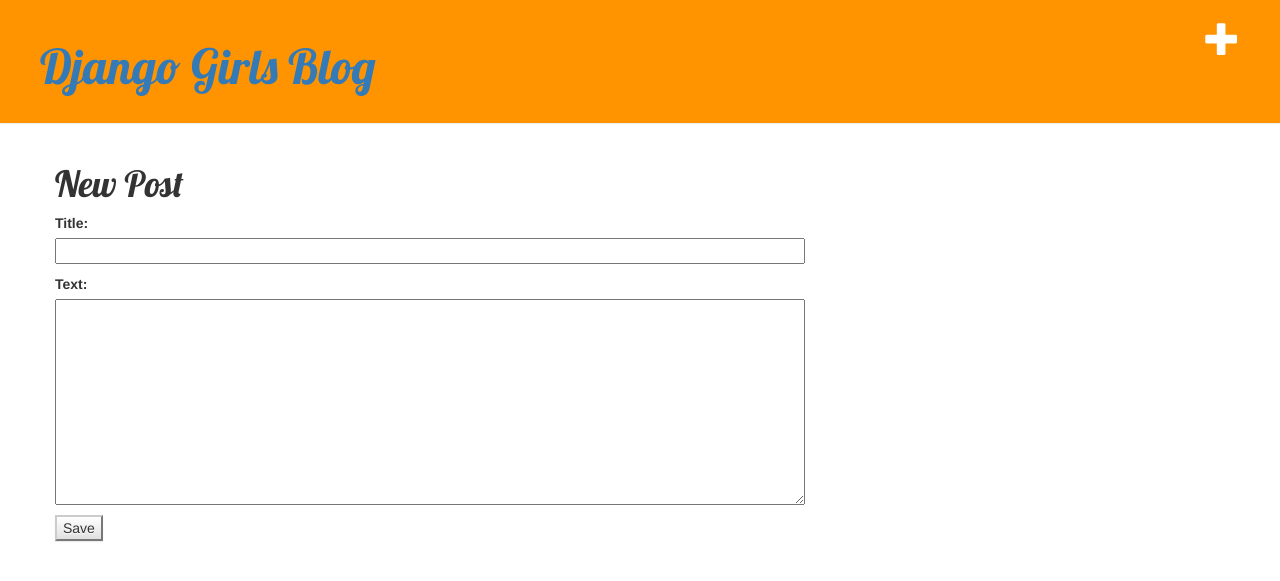
After one commit to Newyee1994/djangogirls, a Django app: page /blog/post/new/ in a window 1280 px wide. The commit adds this page. Shown: the top 581 px of the page. Run offline with Django 3.2, Linux system fonts and the light colour scheme; some libraries are stand-ins or nearby versions.

Commit message:
配置表单：发布文章

```diff
--- /dev/null
+++ b/blog/forms.py
@@ -0,0 +1,8 @@
+from django import forms
+from .models import Post
+
+class PostForm(forms.ModelForm):
+
+    class Meta:
+        model = Post
+        fields = ('title', 'text', )
--- a/blog/templates/blog/base.html
+++ b/blog/templates/blog/base.html
@@ -11,6 +11,9 @@
 
 <body>
 <div class="page-header">
+    <a href="{% url 'post_new' %}" class="top-menu">
+        <span class="glyphicon glyphicon-plus"></span>
+    </a>
     <h1><a href="/">Django Girls Blog</a></h1>
 </div>
 
--- /dev/null
+++ b/blog/templates/blog/post_edit.html
@@ -0,0 +1,10 @@
+{% extends 'blog/base.html' %}
+
+{% block content %}
+    <h1>New Post</h1>
+    <form method="POST" class="post-form">
+        {% csrf_token %}
+        {{ form.as_p }}
+        <button type="submit" class="save btn-default">Save</button>
+    </form>
+{% endblock %}
--- a/blog/urls.py
+++ b/blog/urls.py
@@ -5,4 +5,5 @@
 urlpatterns = [
     url(r'^$', views.post_list, name='post_list'),
     url(r'^post/(?P<pk>[0-9]+)/$', views.post_detail, name='post_detail'),
+    url(r'^post/new/$', views.post_new, name='post_new'),
 ]
--- a/blog/views.py
+++ b/blog/views.py
@@ -1,6 +1,7 @@
-from django.shortcuts import render, get_object_or_404
+from django.shortcuts import render, redirect, get_object_or_404
 from django.utils import timezone
 from .models import Post
+from .forms import PostForm
 
 
 def post_list(request):
@@ -12,3 +13,16 @@
     # Post.objects.get(pk=pk)
     post = get_object_or_404(Post, pk=pk)
     return render(request, 'blog/post_detail.html', {'post': post})
+
+def post_new(request):
+    if request.method == 'POST':
+        form = PostForm(request.POST)
+        if form.is_valid():
+            post = form.save(commit=False)
+            post.author = request.user
+            post.published_date = timezone.now()
+            post.save()
+            return redirect('post_detail', pk=post.pk)
+    else:   # 'GET'
+        form = PostForm()
+    return render(request, 'blog/post_edit.html', {'form': form})
```
